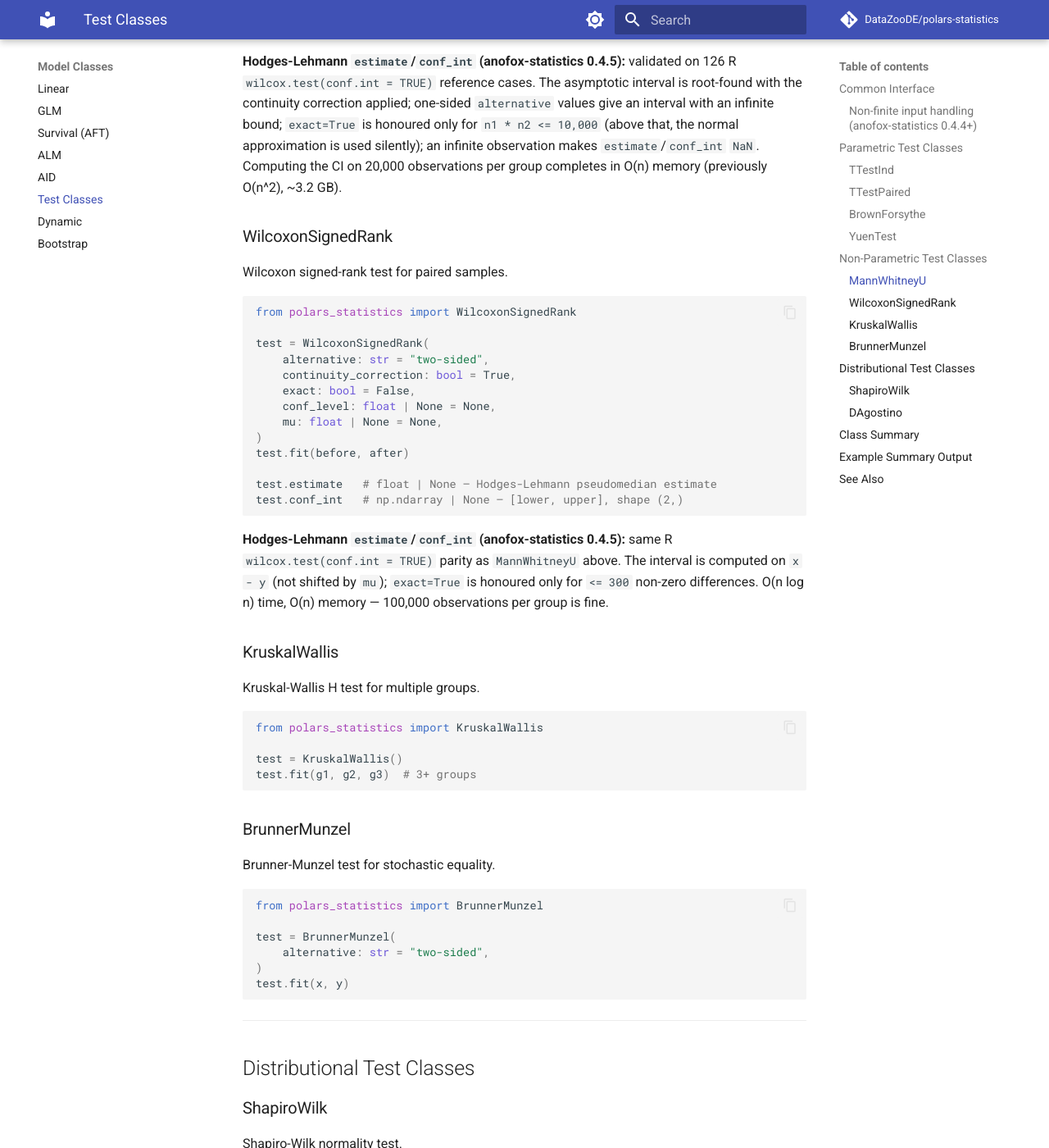
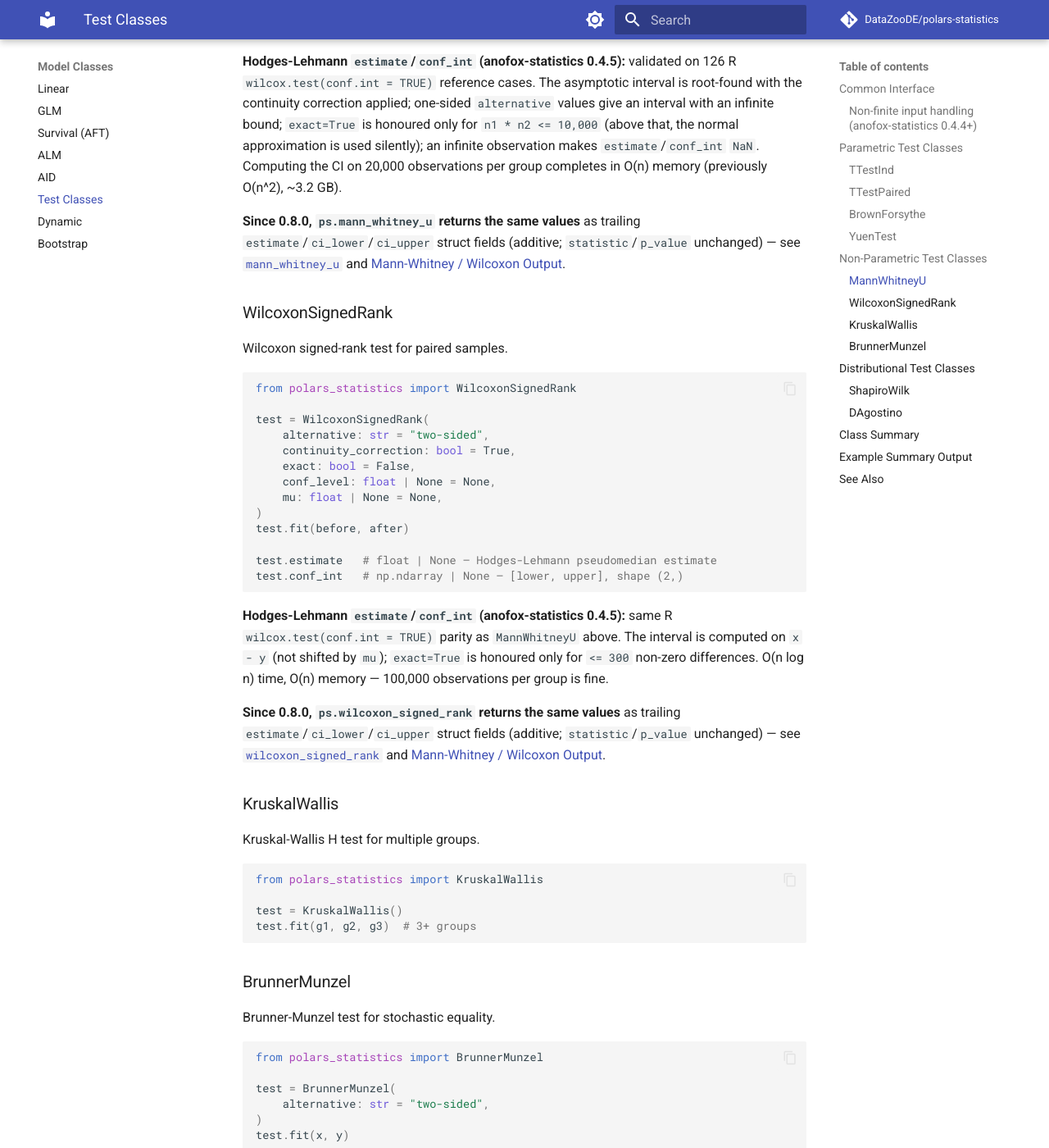
Before and after one commit to DataZooDE/polars-statistics, an MkDocs documentation site: the page built from docs/api/classes/tests.md, in a window 1280 px wide and 1400 px high, scrolled down 2252 px. Shown: the whole window at 82% size. Built offline with MkDocs 1.6.1 and Material for MkDocs 9.7.7, drawn with Linux system fonts in a browser that asks for light colours; comment, search, counter and statistics services are not loaded.

Commit message:
docs(16.2-06): document widened mann_whitney_u/wilcoxon_signed_rank struct
- docs/api/tests/nonparametric.md: Returns updated to the 5-field struct for
  both expressions, estimate/ci_lower/ci_upper semantics documented
  (NaN unless conf_level, infinite one-sided bound), conf_level=0.95 examples
  added; 16.1 admonition bullet updated to note the expressions now carry it
  too (was class-only)
- docs/api/classes/tests.md: MannWhitneyU/WilcoxonSignedRank sections note the
  matching expressions now return the same estimate/interval
- new "Mann-Whitney / Wilcoxon Output" anchor in outputs.md cross-linked from
  both pages
- no page states the expressions return only {statistic, p_value}; strict
  build green

Co-Authored-By: Claude Sonnet 5 <noreply@anthropic.com>

```diff
--- a/docs/api/classes/tests.md
+++ b/docs/api/classes/tests.md
@@ -110,6 +110,11 @@ give an interval with an infinite bound; `exact=True` is honoured only for
 infinite observation makes `estimate`/`conf_int` `NaN`. Computing the CI on 20,000
 observations per group completes in O(n) memory (previously O(n^2), ~3.2 GB).
 
+**Since 0.8.0, `ps.mann_whitney_u` returns the same values** as trailing
+`estimate`/`ci_lower`/`ci_upper` struct fields (additive; `statistic`/`p_value`
+unchanged) — see [`mann_whitney_u`](../tests/nonparametric.md#mann_whitney_u) and
+[Mann-Whitney / Wilcoxon Output](../outputs.md#mann-whitney-wilcoxon-output).
+
 ### WilcoxonSignedRank
 
 Wilcoxon signed-rank test for paired samples.
@@ -135,6 +140,12 @@ test.conf_int   # np.ndarray | None — [lower, upper], shape (2,)
 computed on `x - y` (not shifted by `mu`); `exact=True` is honoured only for
 `<= 300` non-zero differences. O(n log n) time, O(n) memory — 100,000 observations
 per group is fine.
+
+**Since 0.8.0, `ps.wilcoxon_signed_rank` returns the same values** as trailing
+`estimate`/`ci_lower`/`ci_upper` struct fields (additive; `statistic`/`p_value`
+unchanged) — see
+[`wilcoxon_signed_rank`](../tests/nonparametric.md#wilcoxon_signed_rank) and
+[Mann-Whitney / Wilcoxon Output](../outputs.md#mann-whitney-wilcoxon-output).
 
 ### KruskalWallis
 
```
Also changed, not shown: 1 other file.
